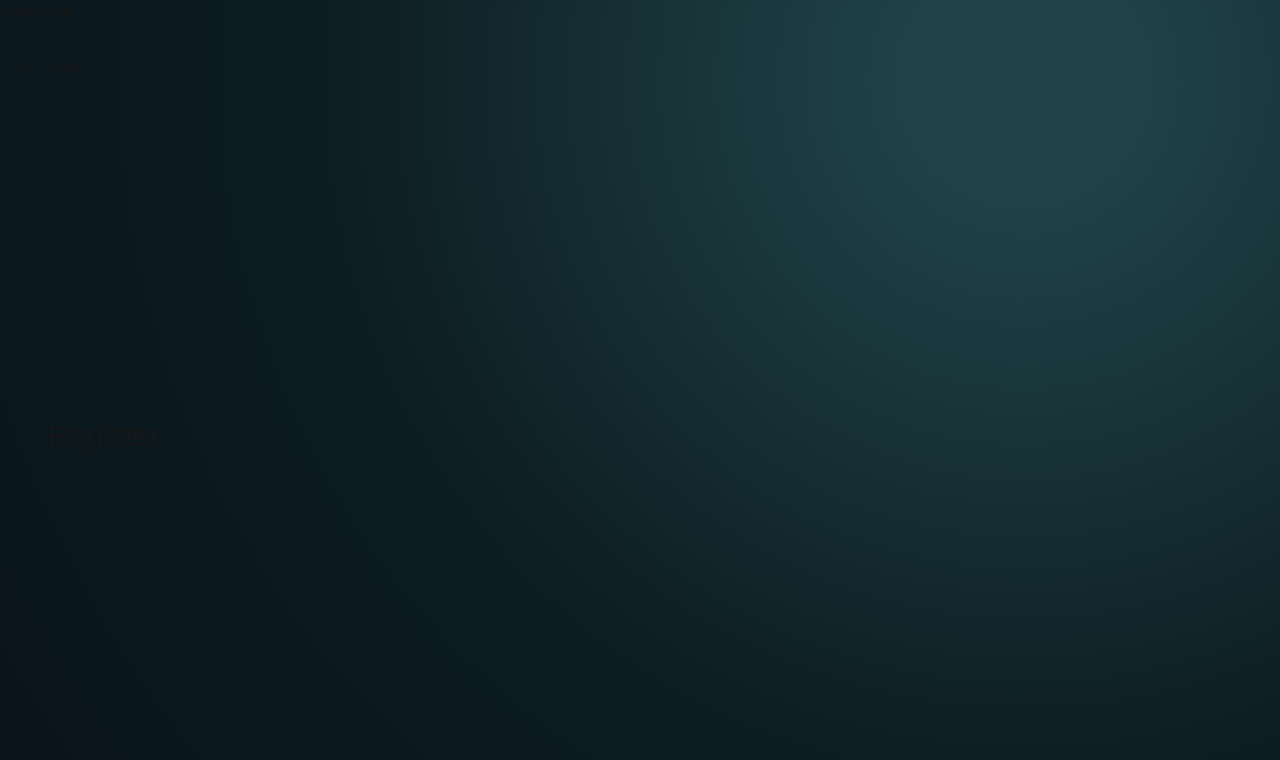
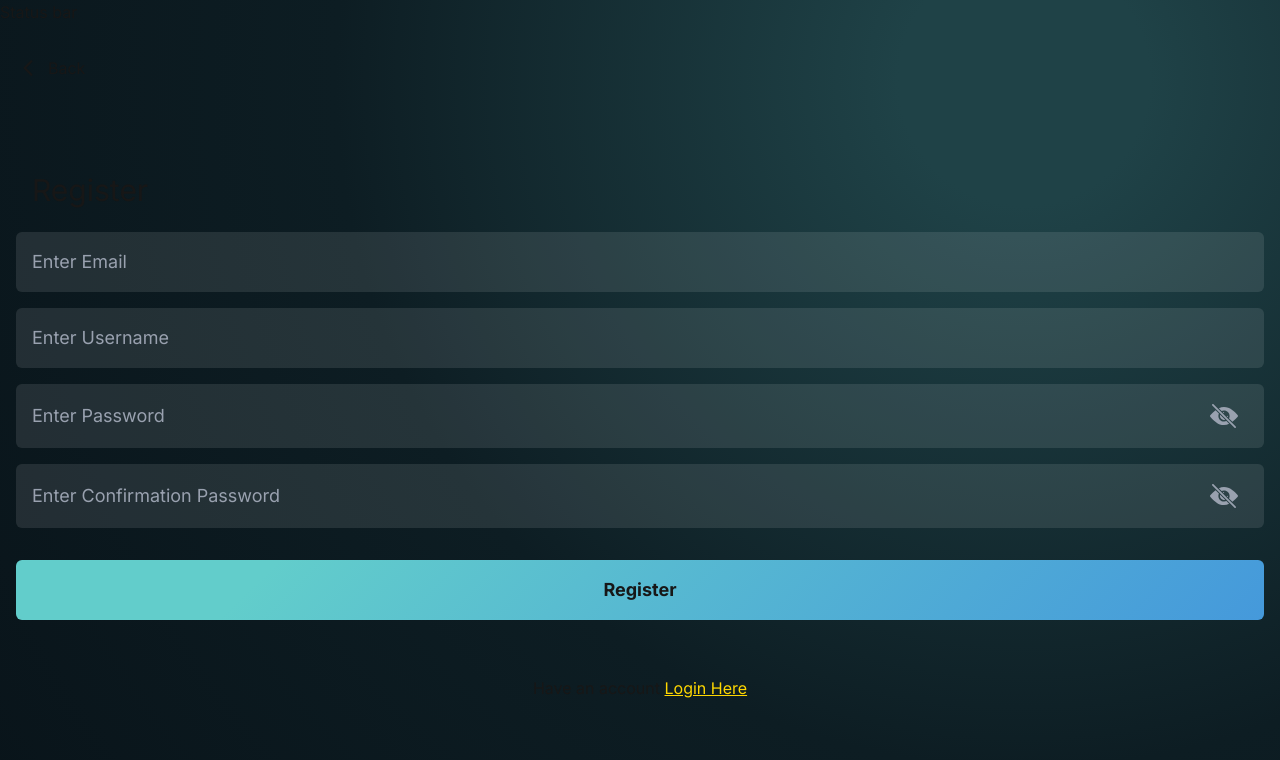
Before and after one commit to NishLy/youapp-fe, a Next.js app: page /register in a window 1280 px wide. Shown: the top 760 px of the page. Built offline with nearby package versions, Linux system fonts and the light colour scheme.

Commit message:
register slicing complete without functionality

```diff
--- a/src/app/globals.css
+++ b/src/app/globals.css
@@ -1,3 +1,4 @@
+@import url("https://fonts.googleapis.com/css2?family=Inter:wght@100..900&display=swap");
 @import "tailwindcss";
 
 :root {
@@ -16,6 +17,7 @@
   --color-brand-dark: #09141a;
   --color-brand-gradient-light: #62cdcb;
   --color-brand-gradient-dark: #4599db;
+  --color-brand-golden: gold;
 }
 
 @media (prefers-color-scheme: dark) {
@@ -28,7 +30,8 @@
 body {
   background: var(--background);
   color: var(--foreground);
-  font-family: Arial, Helvetica, sans-serif;
+  /* font-family: Arial, Helvetica, sans-serif;*/
+  font-family: "Inter", sans-serif;
 }
 
 @layer utilities {
@@ -43,7 +46,20 @@ body {
     );
   }
 
+  .bg-linear-background-light {
+    background-image: linear-gradient(
+      135deg,
+      var(--color-brand-gradient-light) 0%,
+      var(--color-brand-gradient-light) 20%,
+      var(--color-brand-gradient-dark) 100%
+    );
+  }
+
   .stack-col {
     @apply flex flex-col;
   }
+
+  .icon-normal-size {
+    @apply w-8 h-8;
+  }
 }
--- a/src/app/register/page.tsx
+++ b/src/app/register/page.tsx
@@ -1,8 +1,12 @@
+import Button from "@/components/button";
 import Back from "@/components/buttons/back";
 import GradientBackground from "@/components/GradientBackground";
+import Input from "@/components/input";
 import LayoutMobile from "@/components/layout-mobile";
 import MobileLayout from "@/components/MobileLayout";
+import Link from "next/link";
 import React from "react";
+import { IoIosEyeOff } from "react-icons/io";
 
 type Props = {};
 
@@ -13,8 +17,25 @@ function page({}: Props) {
         <MobileLayout className="flex flex-col py-8 px-4">
           <Back></Back>
           <div className="stack-col h-full justify-center">
-            <div className="stack-col ">
-              <h1 className="text-3xl px-8">Register</h1>
+            <div className="stack-col gap-y-4">
+              <h1 className="text-3xl px-4 mb-2">Register</h1>
+              <Input placeholder="Enter Email" />
+              <Input placeholder="Enter Username" />
+              <Input
+                placeholder="Enter Password"
+                leadingIcon={<IoIosEyeOff className="w-8 h-8" />}
+              />
+              <Input
+                placeholder="Enter Confirmation Password"
+                leadingIcon={<IoIosEyeOff className="w-8 h-8" />}
+              />
+              <Button className="mt-4">Register</Button>
+              <p className="text-center mt-10">
+                Have an account{" "}
+                <Link className="text-brand-golden underline" href="/login">
+                  Login Here
+                </Link>
+              </p>
             </div>
           </div>
         </MobileLayout>
--- /dev/null
+++ b/src/components/button.tsx
@@ -0,0 +1,23 @@
+import classNames from "classnames";
+import React, { ReactNode } from "react";
+
+type Props = {
+  onClick?: () => void;
+  children?: ReactNode;
+  className?: string;
+};
+
+function Button(props: Props) {
+  return (
+    <button
+      className={classNames(
+        "bg-linear-background-light rounded-md px-4 py-4 text-lg font-bold",
+        props.className
+      )}
+    >
+      {props.children}
+    </button>
+  );
+}
+
+export default Button;
--- /dev/null
+++ b/src/components/input.tsx
@@ -0,0 +1,43 @@
+"use client";
+
+import classNames from "classnames";
+import React from "react";
+
+type InputProps = {
+  value?: string;
+  placeholder?: string;
+  leadingIcon?: React.ReactNode;
+  onClickLeadingIcon?: () => void;
+  onChange?: (value: string) => void;
+  className?: string;
+};
+
+function Input({
+  value,
+  placeholder = "Type here...",
+  leadingIcon,
+  onChange,
+  className,
+}: InputProps) {
+  return (
+    <div
+      className={classNames(
+        "flex items-center rounded-md border-0  bg-white/10 outline-0 p-4",
+        className
+      )}
+    >
+      <input
+        type="text"
+        value={value}
+        placeholder={placeholder}
+        onChange={(e) => onChange?.(e.target.value)}
+        className="w-full bg-transparent text-lg outline-none placeholder:text-gray-400"
+      />
+      {leadingIcon && (
+        <span className="mr-2 text-gray-400 flex-shrink-0">{leadingIcon}</span>
+      )}
+    </div>
+  );
+}
+
+export default Input;
```
